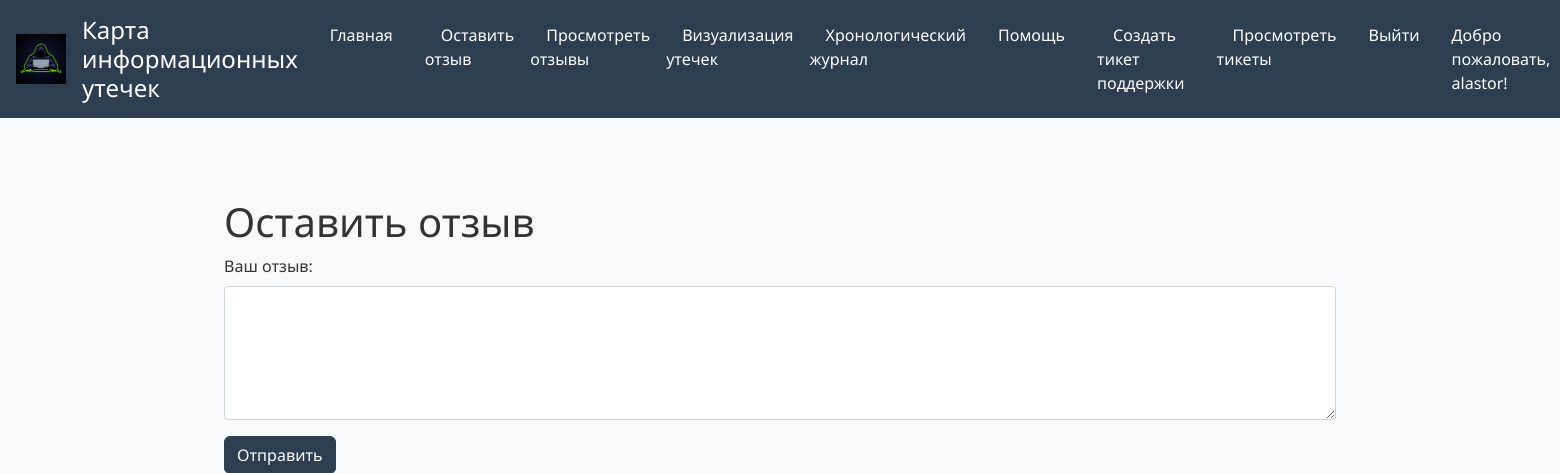
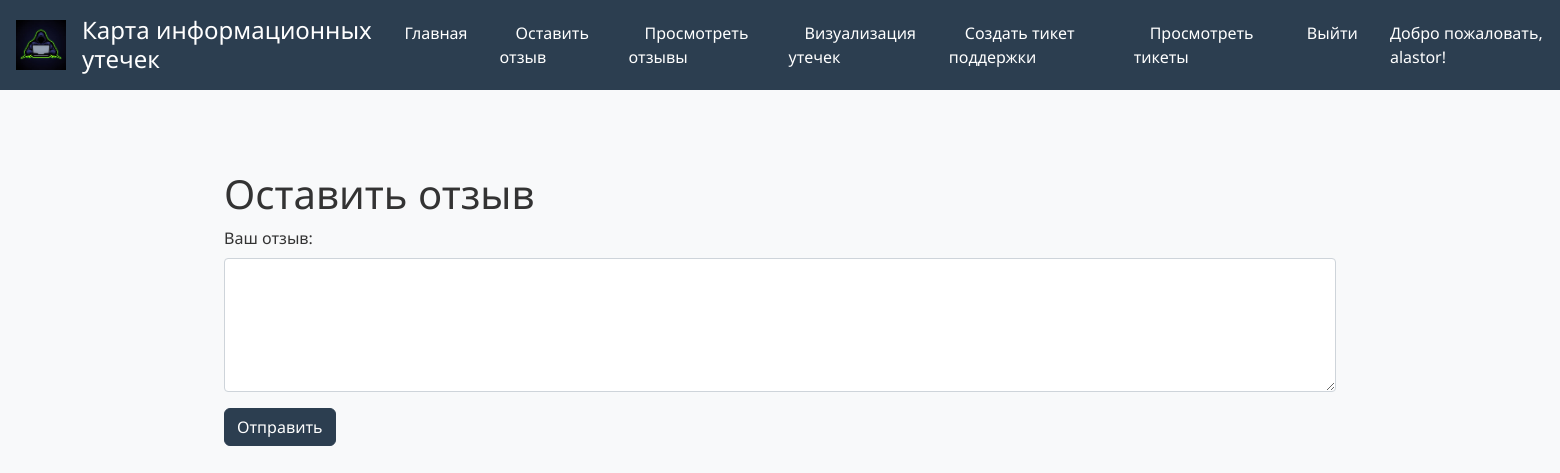
Before and after one commit to natsunesh/leaks_map, a Django app: page /feedback/ in a window 1560 px wide. Shown: the top 473 px of the page. Run offline with Django 5.2, Linux system fonts and the light colour scheme; a user stored in the database is signed in; some libraries are stand-ins or nearby versions.

Commit message:
fix(navigation): Remove 'Chronological Journal' and 'Help' from menu
Removed the 'Chronological Journal' and 'Help' links from the navigation menu in base.html to simplify user options. Updated urls.py to reflect the removal of these endpoints, ensuring consistency across the application. This change aims to streamline the user interface and reduce unnecessary options.

```diff
--- a/information_leaks_map/leaksmap/templates/leaksmap/base.html
+++ b/information_leaks_map/leaksmap/templates/leaksmap/base.html
@@ -22,8 +22,6 @@
 <li><a href="{% url 'view_feedback' %}">Просмотреть отзывы</a></li>
                 {% if user.is_authenticated %}
                     <li><a href="{% url 'visualize_breaches' %}">Визуализация утечек</a></li>
-                    <li><a href="{% url 'chronological_journal' %}">Хронологический журнал</a></li>
-                    <li><a href="{% url 'help' %}">Помощь</a></li>
                     <li><a href="{% url 'create_ticket' %}">Создать тикет поддержки</a></li>
                     <li><a href="{% url 'view_tickets' %}">Просмотреть тикеты</a></li>
                     <li><a href="{% url 'logout' %}">Выйти</a></li>
--- a/information_leaks_map/leaksmap/urls.py
+++ b/information_leaks_map/leaksmap/urls.py
@@ -22,6 +22,5 @@ urlpatterns = [
     path('export_report/<int:report_id>/', reports.export_report, name='export_report'),
     path('view_profile/', view_profile, name='view_profile'),
     path('visualize_breaches/', visualize_breaches, name='visualize_breaches'),
-    path('chronological_journal/', chronological_journal, name='chronological_journal'),
-    path('help/', help_page, name='help'),
+
 ]
```
